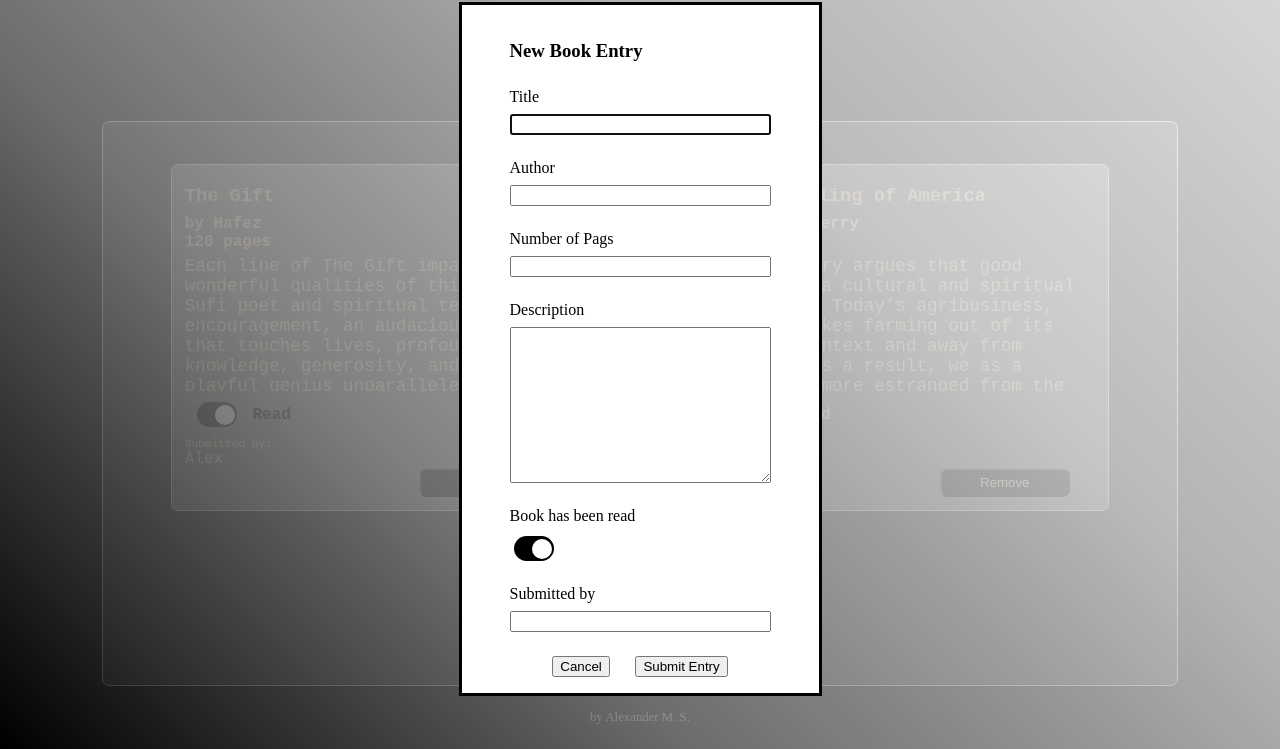
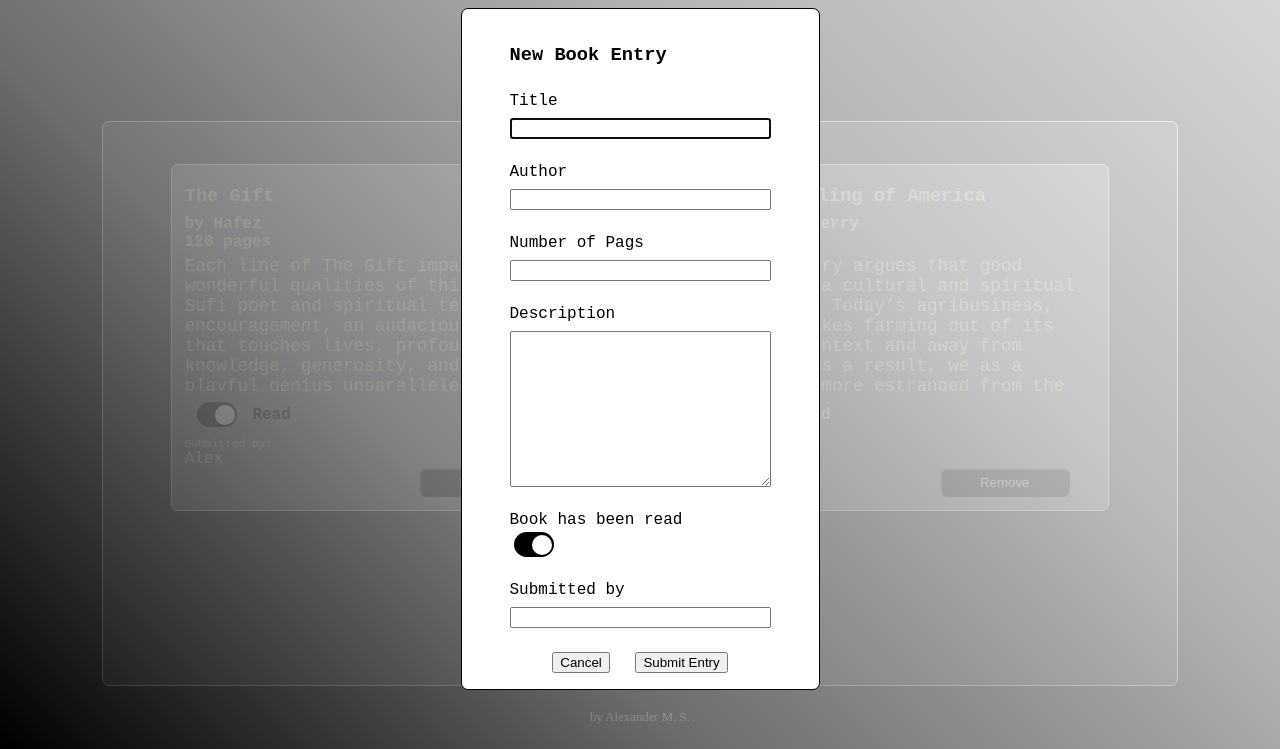
Before and after one commit to ebs-alex/JS_Library, a plain HTML site: page index.html in a window 1280 px wide. Both pictures are taken after a click on the button "Add Book". Shown: the part 51-800 px from the top of the page. Drawn offline with Linux system fonts and the light colour scheme.

Commit message:
further styling of modal dialog form

```diff
--- a/index.html
+++ b/index.html
@@ -86,8 +86,10 @@
               <label for="entryDescription">Description</label>
               <textarea name="entryDescription" id="entryDescription" cols="30" rows="10"></textarea>
 
-              <label for="readCheckbox">Book has been read</label>
-              <input class="readCheckbox" type="checkbox" id="readCheckbox" checked>
+              <div class="pseudo-fieldset">
+                  <label for="readCheckbox">Book has been read</label>
+                  <input class="readCheckbox" type="checkbox" id="readCheckbox" checked>
+              </div>
 
               <label for="submittedBy">Submitted by</label>
               <input type="text" name="submittedBy" id="submittedBy">
--- a/style.css
+++ b/style.css
@@ -250,7 +250,13 @@ input[type="checkbox"]:hover::after {
     opacity: 0.85;
 }
 
+#addBookDialog {
+    border: 0.5px solid black;
+    border-radius: var(--stndrd-brdr-radius);
+}
+
 .entryForm {
+    font-family: 'Courier New', Courier, monospace;
     display: flex;
     flex-direction: column;
     gap: 1vh;
@@ -267,6 +273,11 @@ input[type="checkbox"]:hover::after {
     display: flex;
     gap: 2vw;
     justify-content: center;
+}
+
+.pseudo-fieldset {
+    display: flex;
+    flex-direction: column;
 }
 
 
```
